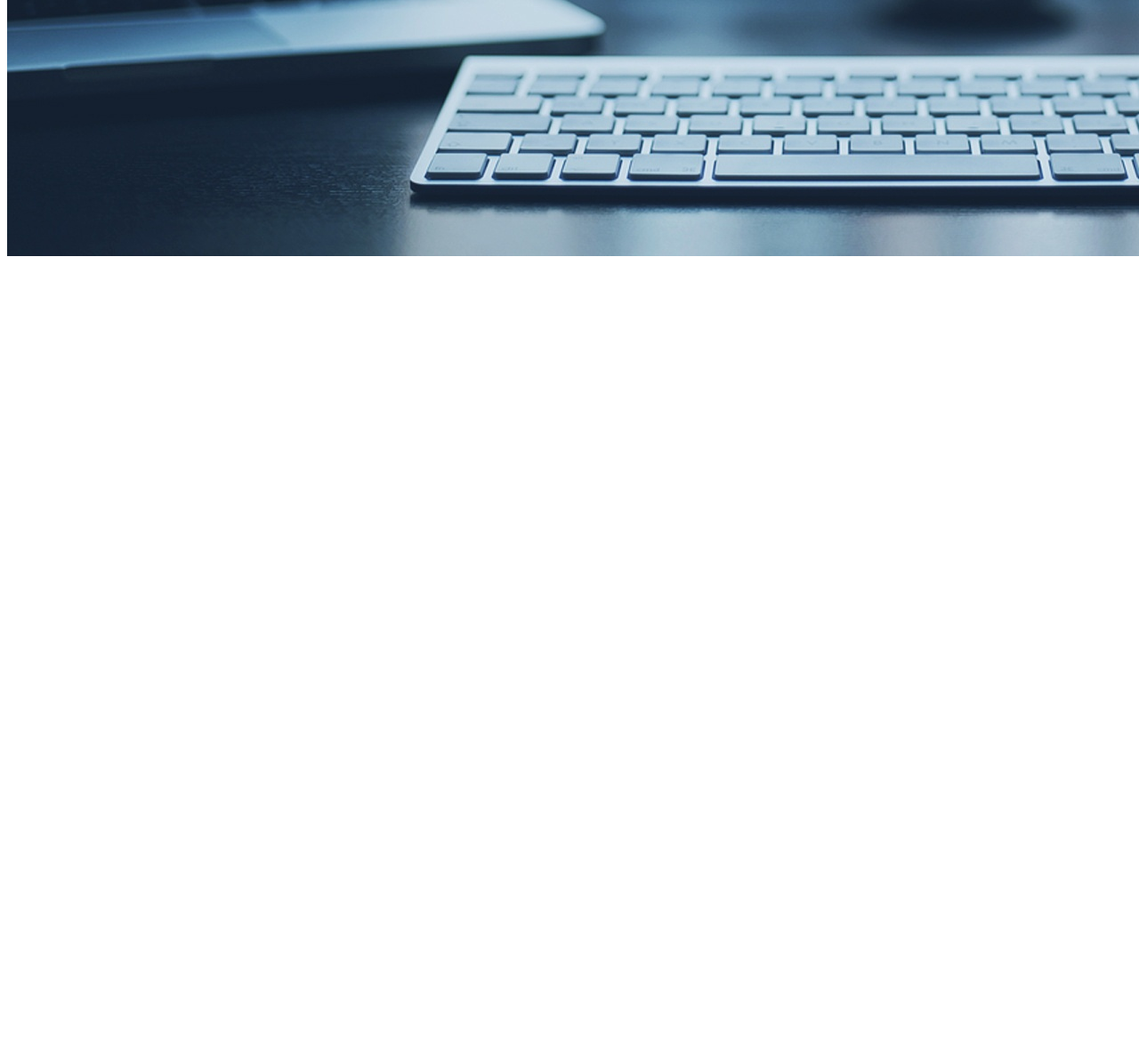
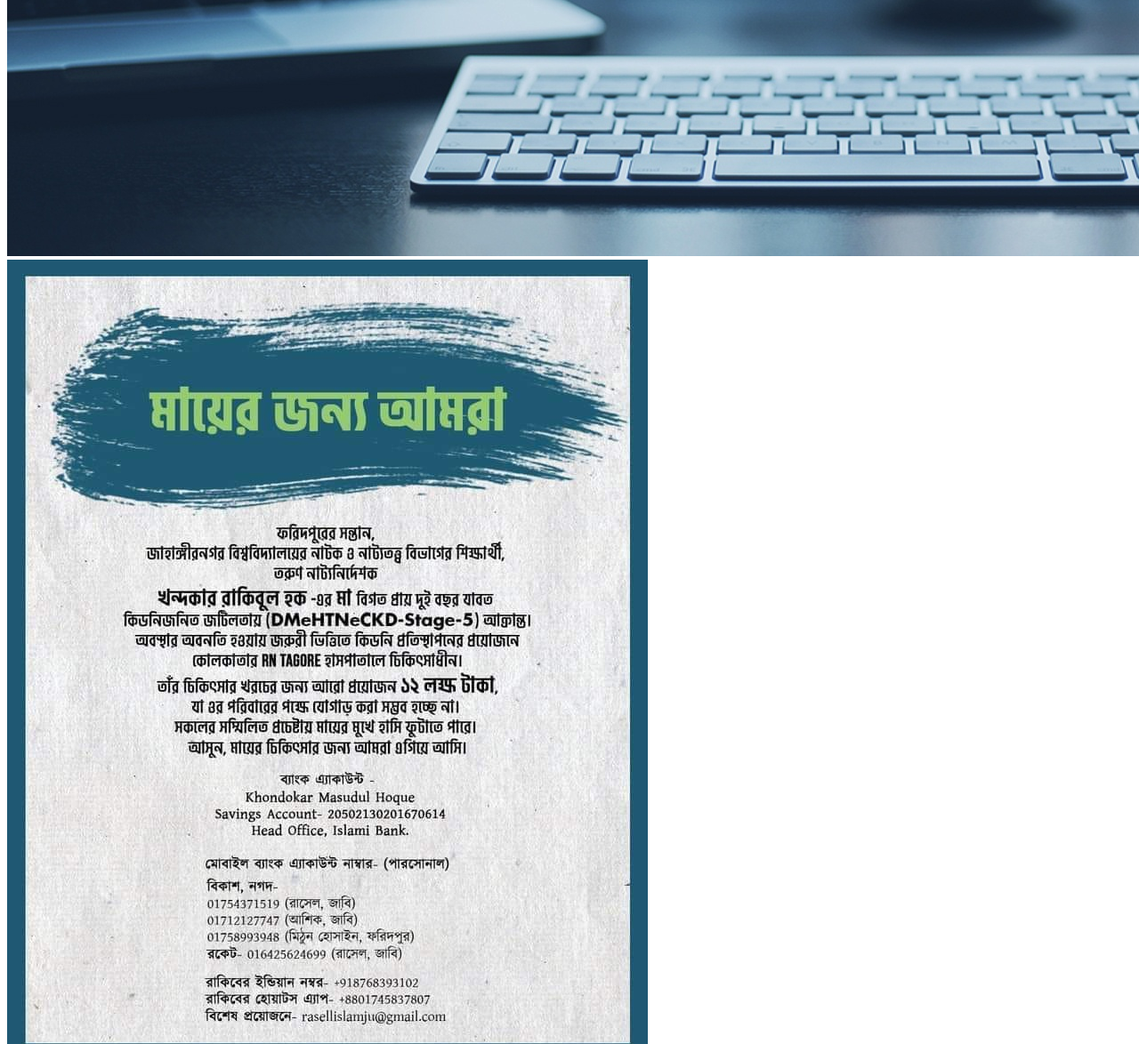
Before and after one commit to Hrithikishere/my-first-repo, a plain HTML site: page index.html in a window 1280 px wide. Shown: the part 994-2168 px from the top of the page at 89% size. Before the commit the page ends 1294 px from the top, so only its background shows below. Drawn offline with Linux system fonts and the light colour scheme.

Commit message:
another image and branch added

```diff
--- a/index.html
+++ b/index.html
@@ -15,6 +15,7 @@
         <p>This is a paragraph line using paragraph tag!</p>
 
         <img src="img.jpg" alt="image">
+        <img src="image.jpg" alt="image">
 
     </body>
 </html>
```
Also changed, not shown: image.jpg (added).
